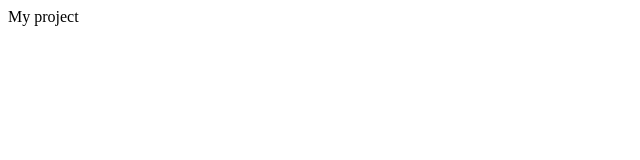
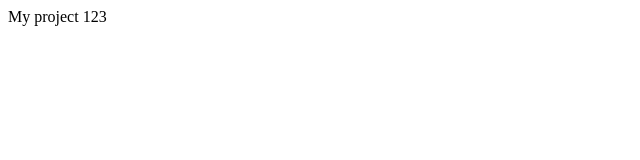
Before and after one commit to Skiper1/project, a plain HTML site: page index.html in a window 1280 px wide. Shown: the full height of the page, 0-640 px from the left. Drawn offline with Linux system fonts and the light colour scheme.

Commit message:
Update index.html

```diff
--- a/index.html
+++ b/index.html
@@ -7,6 +7,6 @@
     <title>My project</title>
 </head>
 <body>
-    My project
+    My project 123
 </body>
 </html>
```
